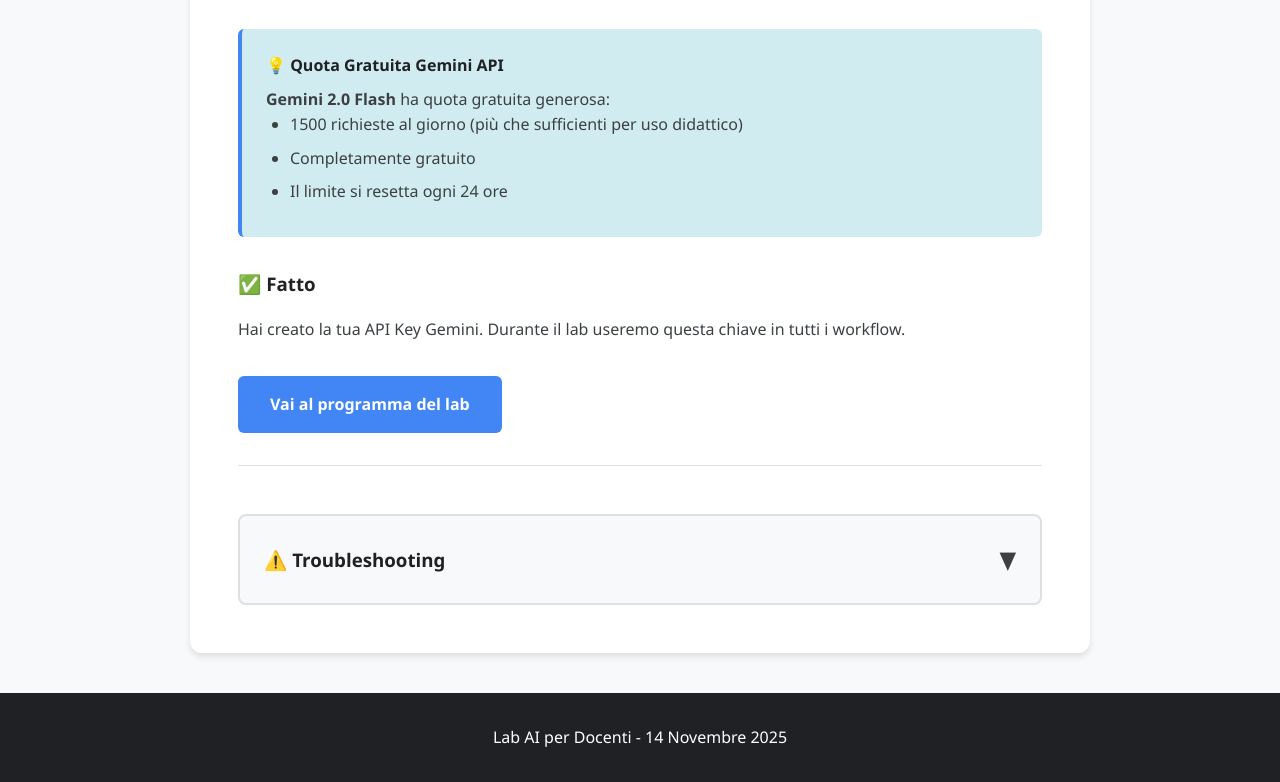
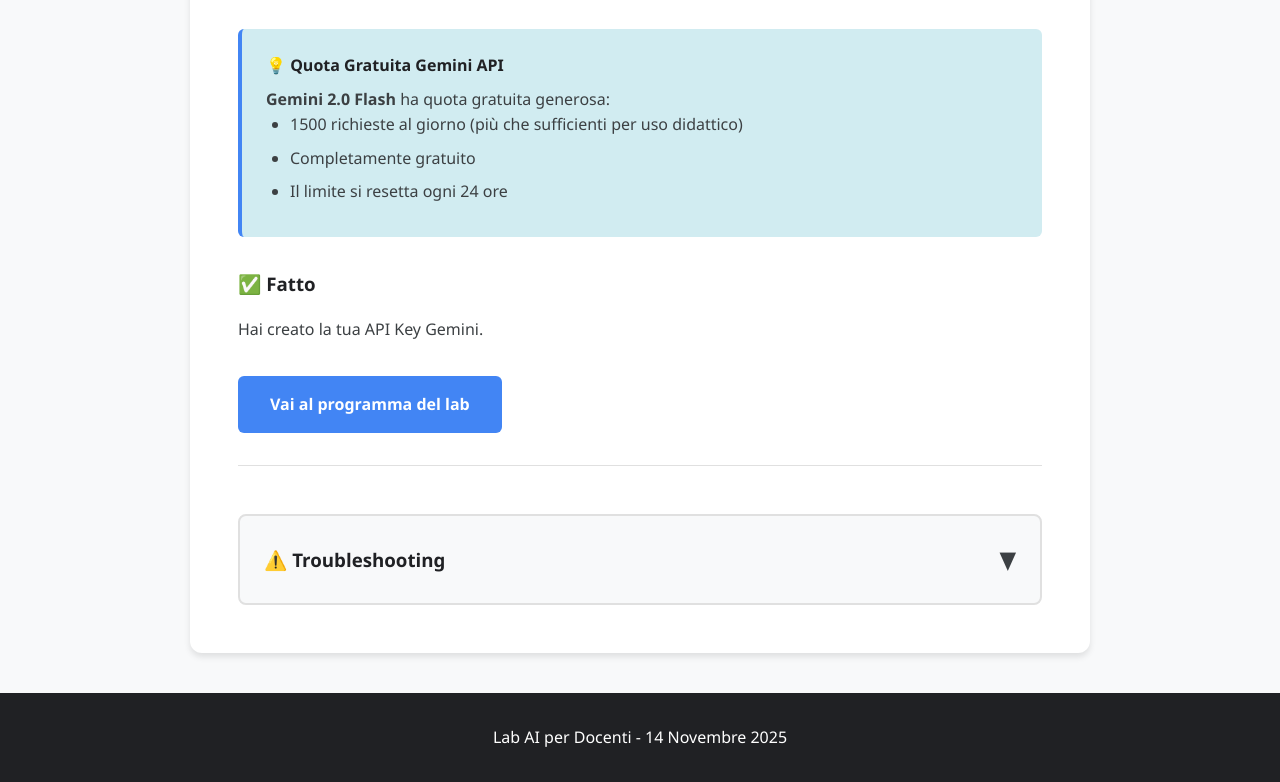
Before and after one commit to faustot-dev/AUTOFORMAZIONE_AI_DOCENTI_2026, a plain HTML site: page api-key.html in a window 1280 px wide. Shown: the part 1955-2737 px from the top of the page. Drawn offline with Linux system fonts and the light colour scheme.

Commit message:
first commit

```diff
--- a/api-key.html
+++ b/api-key.html
@@ -341,8 +341,7 @@
           <div class="step">
             <h3>✅ Fatto</h3>
             <p>
-              Hai creato la tua API Key Gemini. Durante il lab useremo questa
-              chiave in tutti i workflow.
+              Hai creato la tua API Key Gemini.
             </p>
             <a href="materiali-lab.html" class="btn-primary"
               >Vai al programma del lab</a
```
